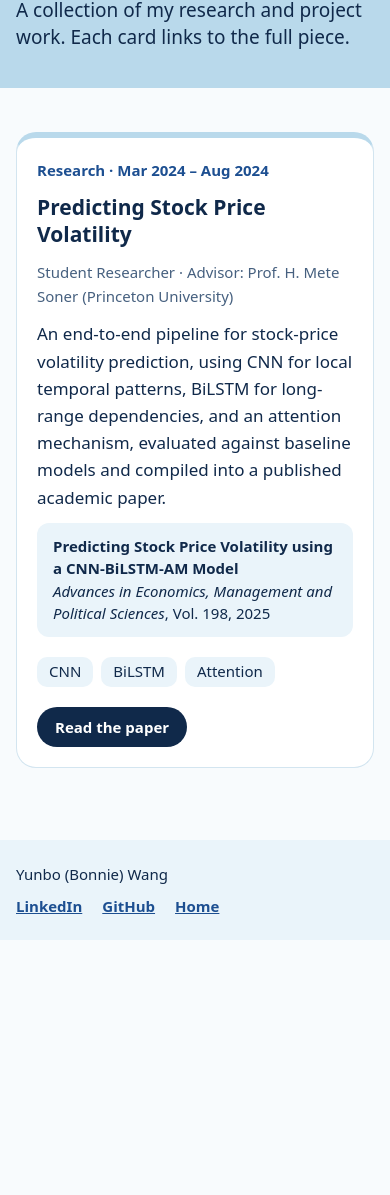
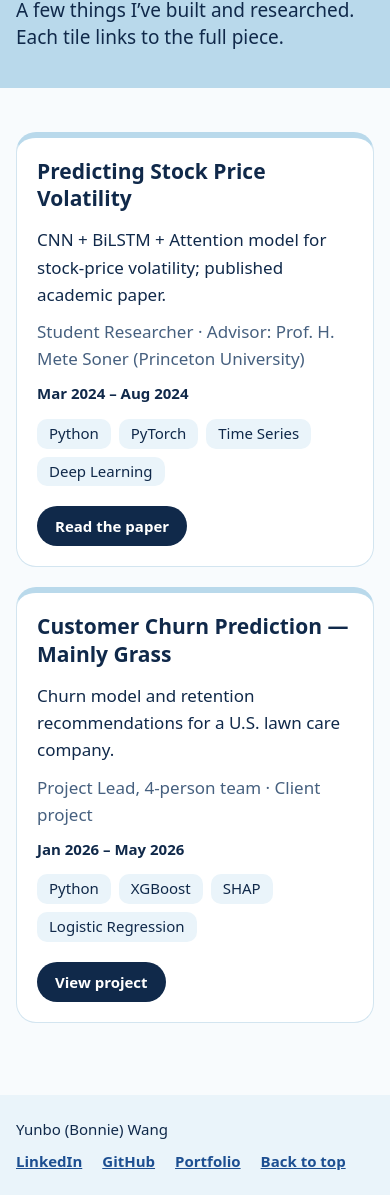
Before and after one commit to bonnie-yunbo-wang/bonnie-yunbo-wang.github.io, a plain HTML site: page portfolio.html in a window 390 px wide. Shown: the part 214-1409 px from the top of the page. Before the commit the page ends 1154 px from the top, so only its background shows below. Drawn offline with Linux system fonts and the light colour scheme.

Commit message:
Add churn prediction project and rebuild portfolio gallery
Co-Authored-By: Claude Opus 5.5 <noreply@anthropic.com>

```diff
--- a/portfolio.html
+++ b/portfolio.html
@@ -4,7 +4,7 @@
 <meta charset="utf-8">
 <meta name="viewport" content="width=device-width, initial-scale=1">
 <title>Portfolio · Yunbo (Bonnie) Wang</title>
-<meta name="description" content="Projects and publications by Yunbo (Bonnie) Wang.">
+<meta name="description" content="Projects by Yunbo (Bonnie) Wang.">
 <style>
   :root {
     --columbia: #B9D9EB;
@@ -129,33 +129,36 @@
   .tiles .chips li { background: var(--card); }
   .skills { margin-top: 0; }
 
+  .project-links { display: flex; flex-wrap: wrap; gap: 10px; margin-top: 18px; }
+  .project-links a {
+    display: inline-block; padding: 8px 18px; border-radius: 999px;
+    background: var(--ink); color: #fff; font-size: 15px; font-weight: 600;
+    text-decoration: none; transition: background-color .15s;
+  }
+  .project-links a:hover { background: var(--navy); }
+
+  .more { margin-top: 18px; font-weight: 600; }
+  .more a { text-decoration: none; }
+  .more a:hover { text-decoration: underline; }
+
   footer { background: var(--columbia-soft); padding: 22px 0; font-size: 15px; }
   footer .wrap { display: flex; justify-content: space-between; align-items: center; gap: 8px 24px; flex-wrap: wrap; }
   footer ul { display: flex; gap: 20px; flex-wrap: wrap; }
   footer a { font-weight: 600; }
 
-
-  /* Portfolio */
+  /* Portfolio gallery */
   .page-head { background: var(--columbia); padding: 56px 0 48px; }
   .page-head h1 { font-size: clamp(34px, 5.6vw, 52px); line-height: 1.1; letter-spacing: -.02em; font-weight: 800; margin: 6px 0 12px; }
-  .gallery { display: grid; grid-template-columns: repeat(auto-fill, minmax(min(100%, 320px), 1fr)); gap: 20px; }
-  .project { display: flex; flex-direction: column; gap: 12px; border-top: 6px solid var(--columbia); }
-  .project .role { font-size: 15px; }
-  .pub { background: var(--columbia-soft); border-radius: 12px; padding: 12px 16px; font-size: 15px; line-height: 1.5; }
-  .pub b { display: block; }
-  .project .links { margin-top: auto; padding-top: 8px; }
-  .project-links { display: flex; flex-wrap: wrap; gap: 10px; margin-top: 18px; }
-  .project-links a, .project .links a {
-    display: inline-block; padding: 8px 18px; border-radius: 999px;
-    background: var(--ink); color: #fff; font-size: 15px; font-weight: 600;
-    text-decoration: none; transition: background-color .15s;
-  }
-  .project-links a:hover, .project .links a:hover { background: var(--navy); }
-  .project-links a.ghost { background: var(--columbia-soft); color: var(--ink); }
-  .project-links a.ghost:hover { background: var(--columbia); }
+  .nav a[aria-current="page"] { background: var(--columbia-soft); }
+  .gallery { display: grid; grid-template-columns: repeat(2, 1fr); gap: 20px; }
+  .project { display: flex; flex-direction: column; gap: 10px; border-top: 6px solid var(--columbia); }
+  .project .summary { margin-top: 4px; }
+  .project .when { text-align: left; }
+  .project .chips { margin-top: 4px; }
+  .project .project-links { margin-top: auto; padding-top: 10px; }
 
   @media (max-width: 900px) {
-    .pair, .tiles { grid-template-columns: 1fr; }
+    .pair, .tiles, .gallery { grid-template-columns: 1fr; }
   }
   @media (max-width: 640px) {
     :root { --nav-h: 84px; }
@@ -182,15 +185,18 @@
 </style>
 </head>
 <body>
-<a class="skip" href="#projects">Skip to content</a>
+<a class="skip" href="#portfolio">Skip to content</a>
 
-<header class="nav">
+<header class="nav" id="top">
   <div class="wrap">
     <a class="brand" href="index.html">Yunbo (Bonnie) Wang</a>
-    <nav aria-label="Site">
+    <nav aria-label="Sections">
       <ul>
-        <li><a href="index.html">Home</a></li>
+        <li><a href="index.html#education">Education</a></li>
+        <li><a href="index.html#experience">Experience</a></li>
+        <li><a href="index.html#projects">Projects</a></li>
         <li><a href="portfolio.html" aria-current="page">Portfolio</a></li>
+        <li><a href="index.html#skills">Skills</a></li>
       </ul>
     </nav>
   </div>
@@ -200,26 +206,41 @@
   <div class="wrap">
     <p class="hello">Portfolio</p>
     <h1>Projects</h1>
-    <p class="intro">A collection of my research and project work. Each card links to the full piece.</p>
+    <p class="intro">A few things I’ve built and researched. Each tile links to the full piece.</p>
   </div>
 </div>
 
 <main>
-  <section id="projects" aria-label="Projects">
+  <section id="portfolio" aria-label="Projects">
     <div class="wrap">
       <div class="gallery">
         <article class="card project">
-          <p class="label" style="margin-top:0">Research · Mar 2024 – Aug 2024</p>
           <h3>Predicting Stock Price Volatility</h3>
+          <p class="summary">CNN + BiLSTM + Attention model for stock-price volatility; published academic paper.</p>
           <p class="role">Student Researcher · Advisor: Prof. H. Mete Soner (Princeton University)</p>
-          <p>An end-to-end pipeline for stock-price volatility prediction, using CNN for local temporal patterns, BiLSTM for long-range dependencies, and an attention mechanism, evaluated against baseline models and compiled into a published academic paper.</p>
-          <p class="pub"><b>Predicting Stock Price Volatility using a CNN-BiLSTM-AM Model</b><cite>Advances in Economics, Management and Political Sciences</cite>, Vol. 198, 2025</p>
+          <p class="when"><b>Mar 2024 – Aug 2024</b></p>
           <ul class="chips">
-            <li>CNN</li>
-            <li>BiLSTM</li>
-            <li>Attention</li>
+            <li>Python</li>
+            <li>PyTorch</li>
+            <li>Time Series</li>
+            <li>Deep Learning</li>
           </ul>
-          <p class="links"><a href="https://aemps.ewapub.com/article/view/25234">Read the paper</a></p>
+          <p class="project-links"><a href="https://aemps.ewapub.com/article/view/25234">Read the paper</a></p>
+        </article>
+
+        <article class="card project">
+          <h3>Customer Churn Prediction — Mainly Grass</h3>
+          <p class="summary">Churn model and retention recommendations for a U.S. lawn care company.</p>
+          <p class="role">Project Lead, 4-person team · Client project</p>
+          <p class="when"><b>Jan 2026 – May 2026</b></p>
+          <ul class="chips">
+            <li>Python</li>
+            <li>XGBoost</li>
+            <li>SHAP</li>
+            <li>Logistic Regression</li>
+          </ul>
+          <!-- TODO: replace "#" with the report or GitHub repo link -->
+          <p class="project-links"><a href="#">View project</a></p>
         </article>
       </div>
     </div>
@@ -232,7 +253,8 @@
     <ul>
       <li><a href="https://www.linkedin.com/in/bonnie-yunbo-wang/">LinkedIn</a></li>
       <li><a href="https://github.com/bonnie-yunbo-wang">GitHub</a></li>
-      <li><a href="index.html">Home</a></li>
+      <li><a href="portfolio.html">Portfolio</a></li>
+      <li><a href="#top">Back to top</a></li>
     </ul>
   </div>
 </footer>
```
Also changed, not shown: index.html (+32 -4 lines).
